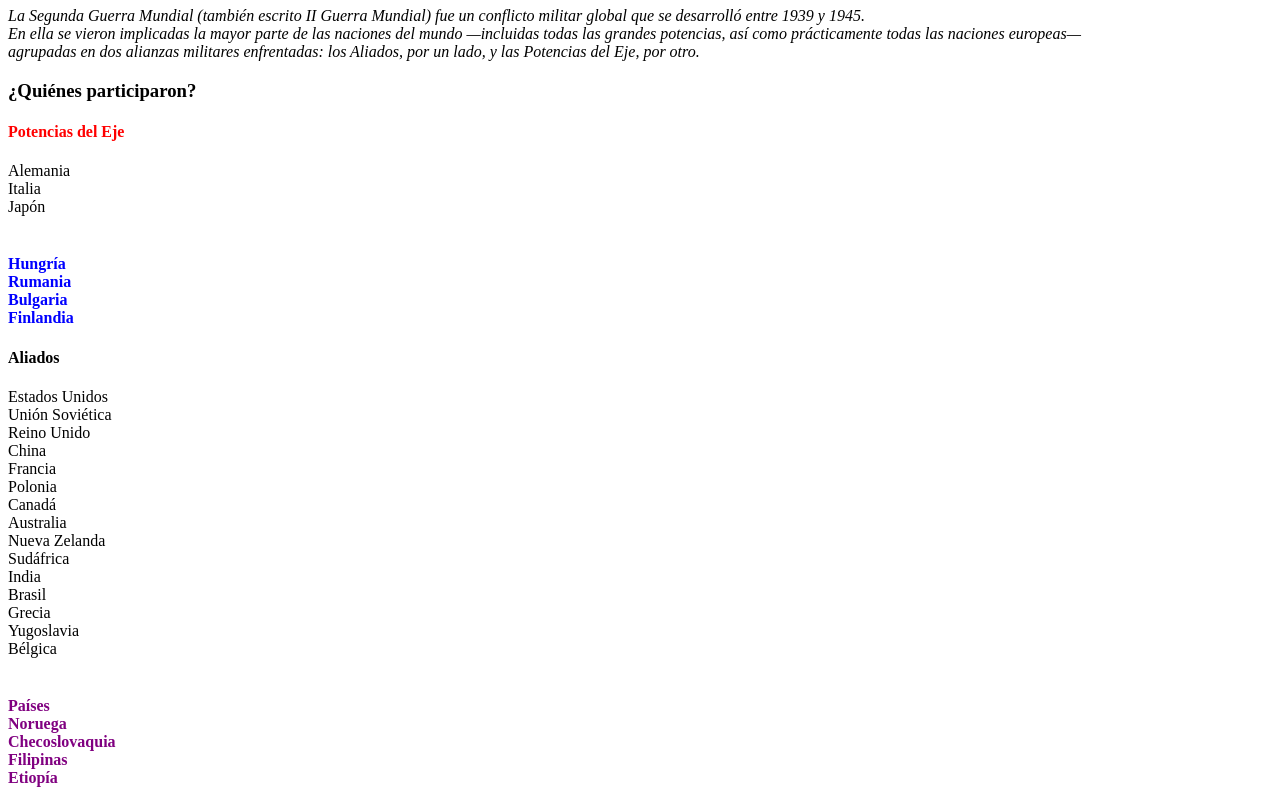
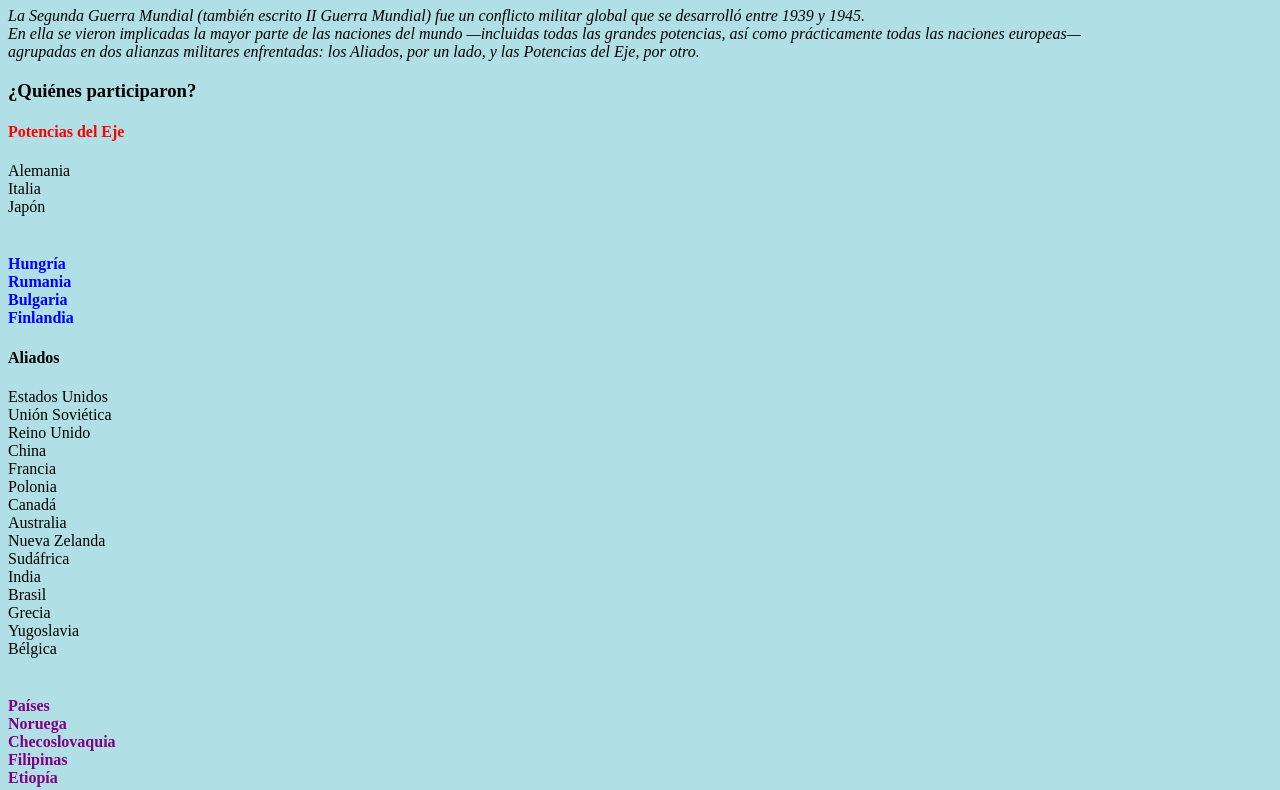
Before and after one commit to jPabloASIR/LLMM.ASIR, a plain HTML site: page tema1/Ejercicio5-6.html in a window 1280 px wide. Shown: the part 73-863 px from the top of the page. Drawn offline with Linux system fonts and the light colour scheme.

Commit message:
Update Ejercicio5-6.html

```diff
--- a/tema1/Ejercicio5-6.html
+++ b/tema1/Ejercicio5-6.html
@@ -1,6 +1,6 @@
 <!DOCTYPE html>
 <html>
-
+<body style="background-color:powderblue;">
 <title>LA II GUERRA MUNDIAL</title>
 
 <h1>¿Qué fue la II Guerra Mundial?</h1>
@@ -61,4 +61,5 @@ agrupadas en dos alianzas militares enfrentadas: los Aliados, por un lado, y las
     <strong>Reconstrucción de Europa</strong>: <ins>Plan Marshall y cooperación económica.</ins><br>
 
     <strong>Avances Tecnológicos</strong>: <ins>Progreso en tecnología militar y energía nuclear.</ins></p>
+</body>
 </html>
```
